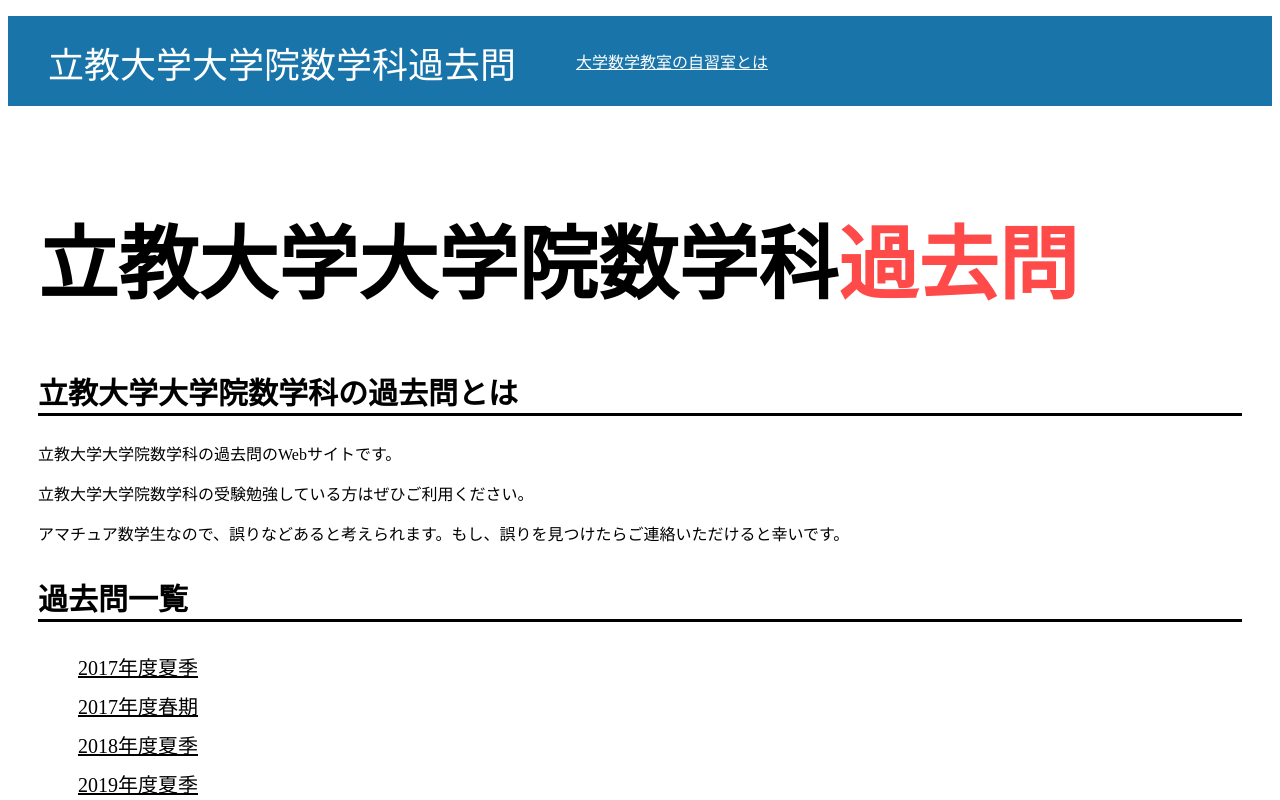
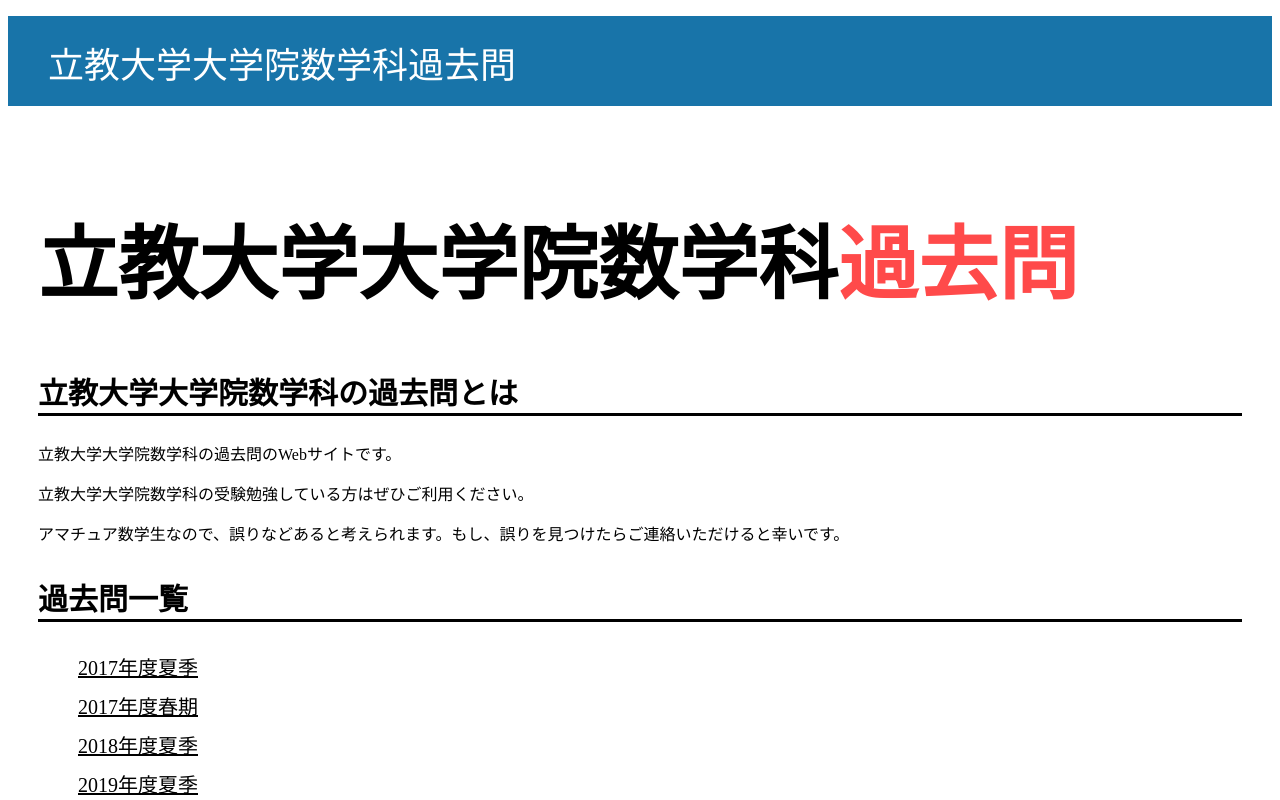
Before and after one commit to Holmes-bb/math-rikkyo, a plain HTML site: page index.html in a window 1280 px wide. Shown: the top 800 px of the page. Drawn offline with Linux system fonts and the light colour scheme.

Commit message:
Update index.html

```diff
--- a/index.html
+++ b/index.html
@@ -10,9 +10,6 @@
             <div class="header-logo">立教大学大学院数学科過去問</div>
             <div class="header-list">
                 <ul>
-                    <li>
-                        <a href="file:///C:/Users/%E6%98%8C%E5%BC%A5/Desktop/html%20folder/index.html">大学数学教室の自習室とは</a>
-                    </li>
                 </ul>
             </div>
         </div>
```
